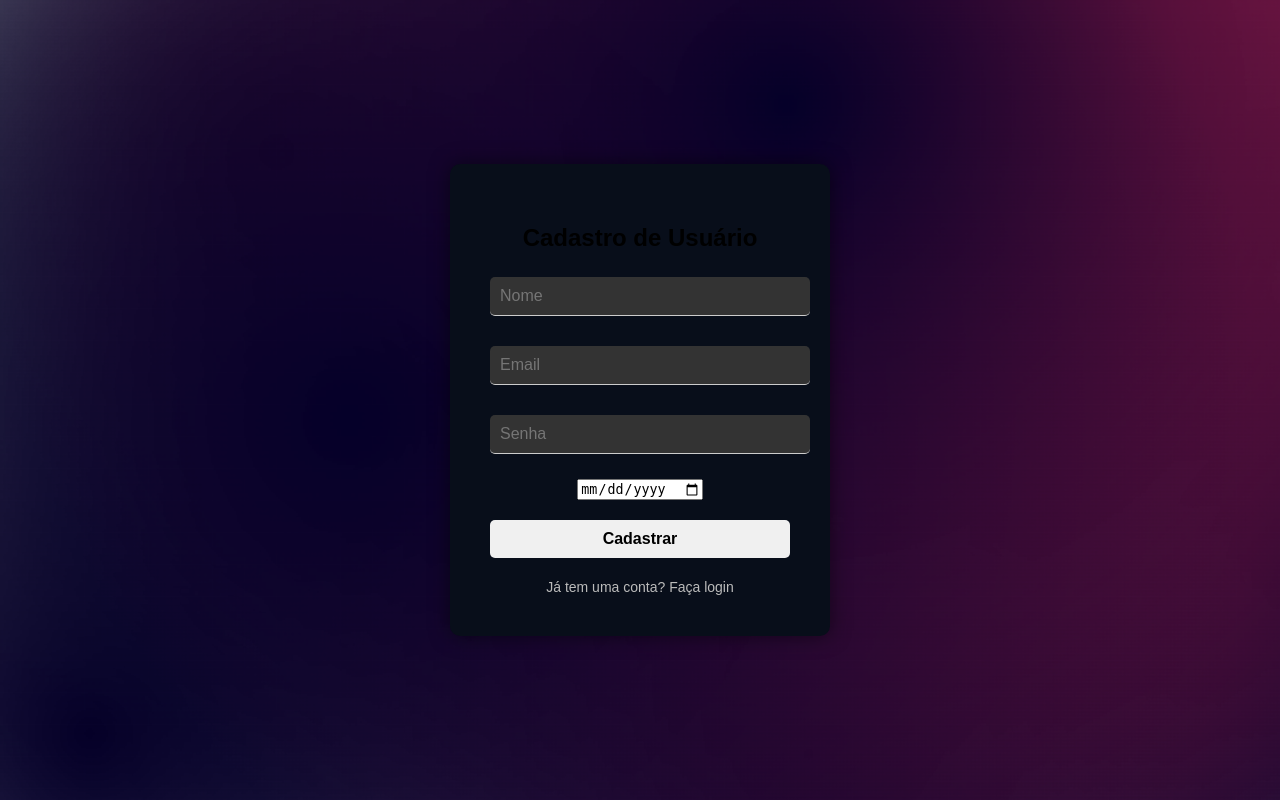
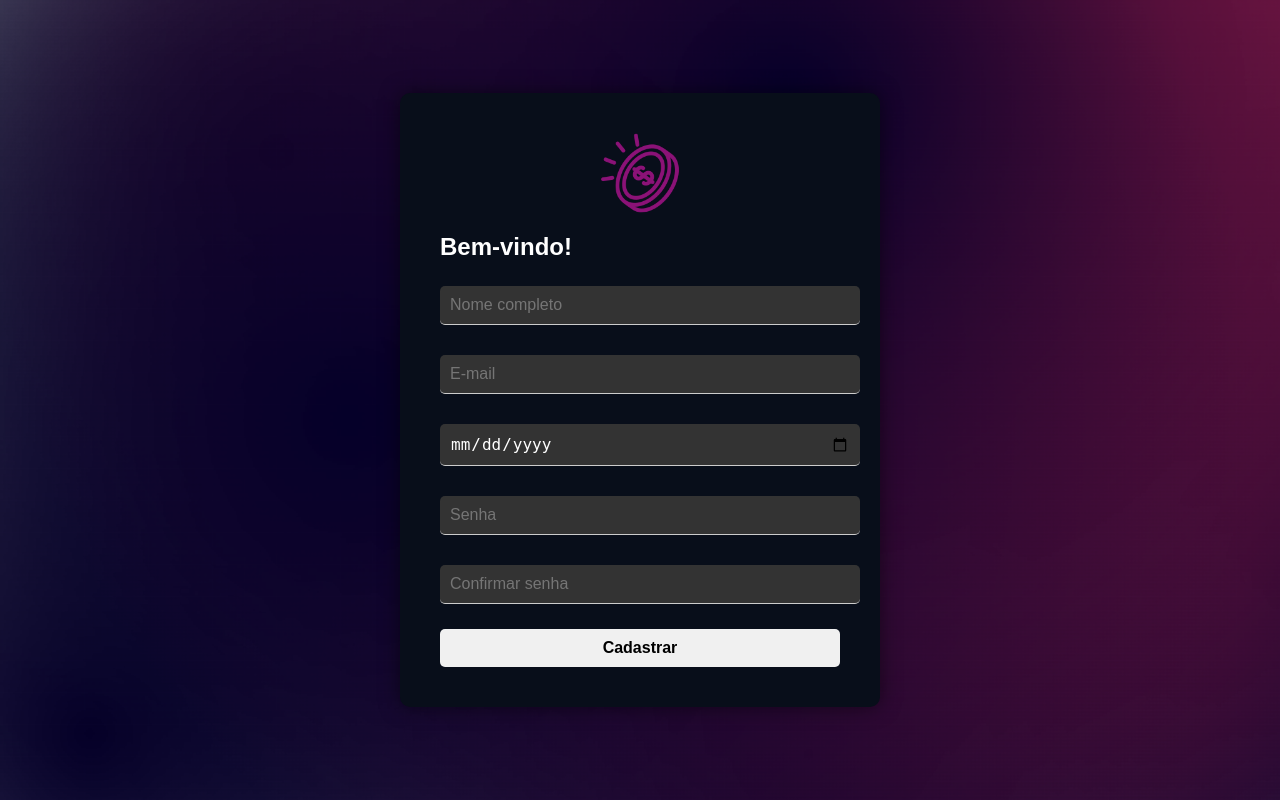
Before and after one commit to Luerfel/Integrador-ll, a Flask app: page /cadastro in a window 1280 px wide. Run offline with Flask 3, Linux system fonts and the light colour scheme.

Commit message:
login/cadastrar seguindo(tentei deixar igual) o design da especial

```diff
--- a/app.py
+++ b/app.py
@@ -127,7 +127,6 @@ Uso: Esta função é chamada durante o processo de cadastro para garantir que o
     return False
 
 @app.route('/cadastro', methods=['GET', 'POST'])
-
 def cadastro():
     """
 Função para gerenciar o cadastro de novos usuários.
--- a/static/css/styles.css
+++ b/static/css/styles.css
@@ -14,7 +14,13 @@ body {
     justify-content: center;
     align-items: center;
 }
-
+/* Estilo para o título de boas-vindas */
+h2 {
+    color: #fff;
+    text-align: left;
+    font-weight: bold;
+    margin-bottom: 20px;
+}
 /* Estilo para o contêiner de login */
 .login-container {
     /* Define a cor de fundo com opacidade para ver o fundo gradiente */
@@ -43,6 +49,9 @@ body {
 
     /* Adiciona um espaçamento abaixo da imagem */
     margin-bottom: 20px;
+    display: block;
+    margin-left: auto;
+    margin-right: auto;
 }
 
 /* Estilo para o contêiner dos campos de input */
@@ -52,7 +61,7 @@ body {
 
 /* Estilo para os campos de texto e senha */
 input[type="text"],
-input[type="password"],input[type="email"] {
+input[type="password"],input[type="email"],input[type="date"]{
     /* O input ocupa 100% da largura disponível */
     width: 100%;
 
@@ -120,3 +129,20 @@ button:hover {
     font-size: 0.9em;
     margin-top: 5px;
 }
+ /* Estilo para o contêiner de cadastro */
+.register-container {
+    /* Define a cor de fundo com opacidade para ver o fundo gradiente */
+    background-color: #080E1A;
+
+    /* Adiciona preenchimento e bordas arredondadas */
+    padding: 40px;
+    border-radius: 10px;
+
+    /* Adiciona sombra ao contêiner */
+    box-shadow: 0 0 20px rgba(0, 0, 0, 0.5);
+
+    /* Centraliza o conteúdo dentro do contêiner */
+    text-align: left;
+
+    width: 400px;
+}
--- a/templates/cadastro.html
+++ b/templates/cadastro.html
@@ -3,42 +3,48 @@
 <head>
     <meta charset="UTF-8">
     <meta name="viewport" content="width=device-width, initial-scale=1.0">
-    <title>Cadastro de Usuário</title>
-    <link rel="stylesheet" href="/static/css/styles.css"> <!-- Link para o arquivo de estilos CSS -->
+    <title>Tela de Cadastro</title>
+    <!-- Link para o arquivo de estilo CSS -->
+    <link rel="stylesheet" href="/static/css/styles.css">
 </head>
 <body>
-    <!-- Container principal para o formulário de cadastro -->
-    <div class="login-container">
-        <h2>Cadastro de Usuário</h2>
+    <!-- Contêiner principal da tela de cadastro -->
+    <div class="register-container">
+        <!-- Seção da logo -->
+        <div class="logo">
+            <!-- Imagem da logo -->
+            <img src="/static/images/logo.png" alt="Logo">
+        </div>
         <!-- Formulário de cadastro -->
-        <form id="cadastroForm" method="POST" action="/cadastro"
-              {% if error_message %} data-error-message="{{ error_message }}" {% endif %}>
-            <!-- Campo para inserir o nome do usuário -->
+        <form id="registerForm" method="POST" action="/cadastro">
+            <!-- Mensagem de boas-vindas -->
+            <h2>Bem-vindo!</h2>
+
+            <!-- Campo para o nome completo -->
             <div class="input-container">
-                <input type="text" name="nome" placeholder="Nome" required>
+                <input type="text" name="nome" placeholder="Nome completo" required>
             </div>
-            <!-- Campo para inserir o email do usuário -->
+            <!-- Campo para o e-mail -->
             <div class="input-container">
-                <input type="text" name="email" placeholder="Email" required>
-                <span id="emailError" class="error-message"></span> <!-- Espaço para exibir a mensagem de erro do email -->
+                <input type="email" name="email" placeholder="E-mail" required>
             </div>
-            <!-- Campo para inserir a senha do usuário -->
+            <!-- Campo para a data de nascimento -->
+            <div class="input-container">
+                <input type="date" name="data_nascimento" placeholder="Data de nascimento" required>
+            </div>
+            <!-- Campo para a senha -->
             <div class="input-container">
                 <input type="password" name="senha" placeholder="Senha" required>
             </div>
-            <!-- Campo para inserir a data de nascimento do usuário -->
+            <!-- Campo para confirmar a senha -->
             <div class="input-container">
-                <input type="date" name="data_nascimento" placeholder="Data de Nascimento" required>
+                <input type="password" name="confirmar_senha" placeholder="Confirmar senha" required>
             </div>
             <!-- Botão para submeter o formulário -->
             <button type="submit">Cadastrar</button>
         </form>
-        <!-- Link para redirecionar o usuário à página de login se ele já tiver uma conta -->
-        <div class="signup-link">
-            <a href="/">Já tem uma conta? Faça login</a>
-        </div>
     </div>
-    <!-- Link para o arquivo JavaScript que controla o comportamento do formulário -->
-    <script src="/static/js/cadastro.js"></script>
+    <!-- Link para o arquivo JavaScript -->
+    <script src="/static/js/main.js"></script>
 </body>
 </html>
```
Also changed, not shown: data/database.db.
